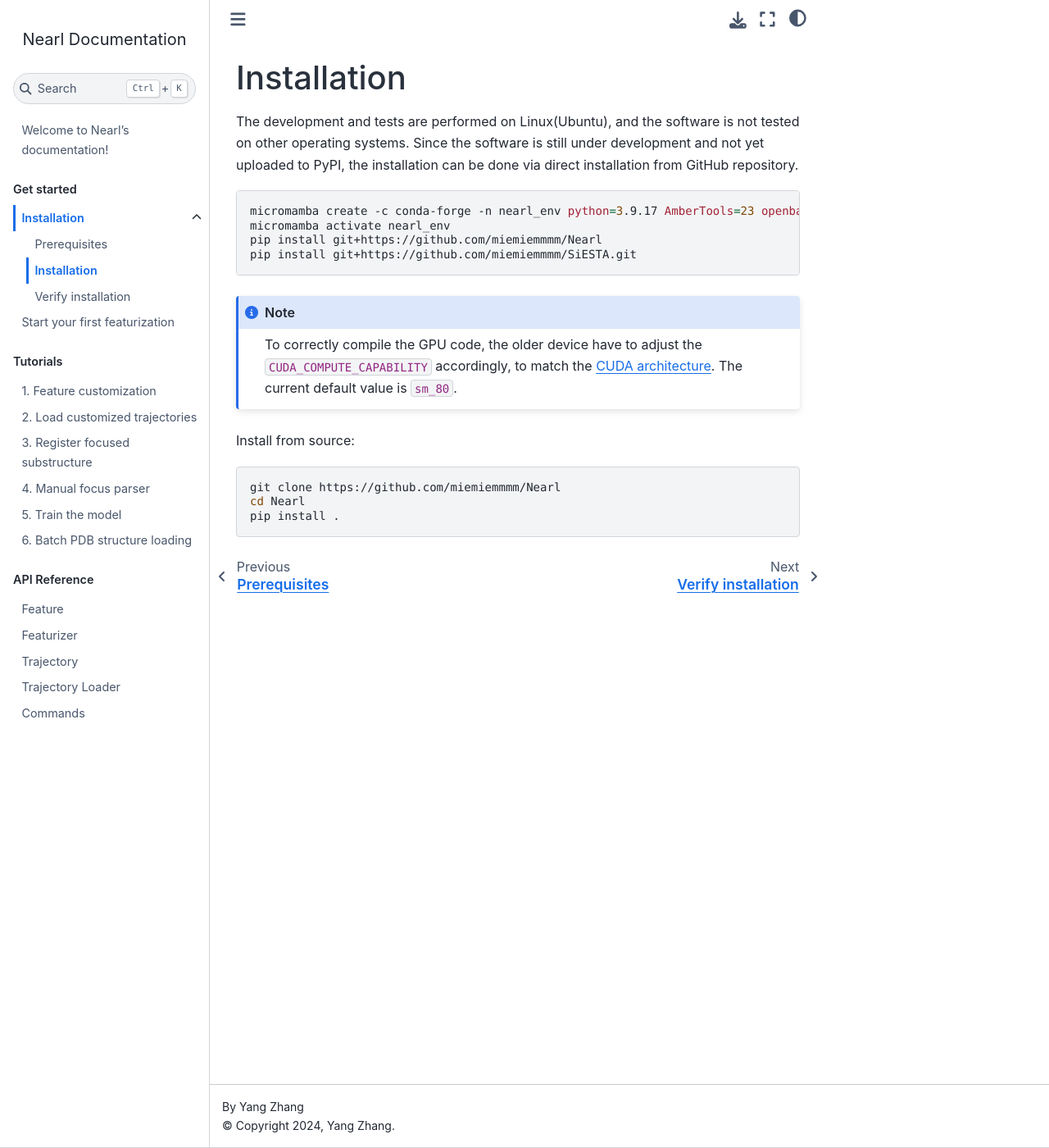
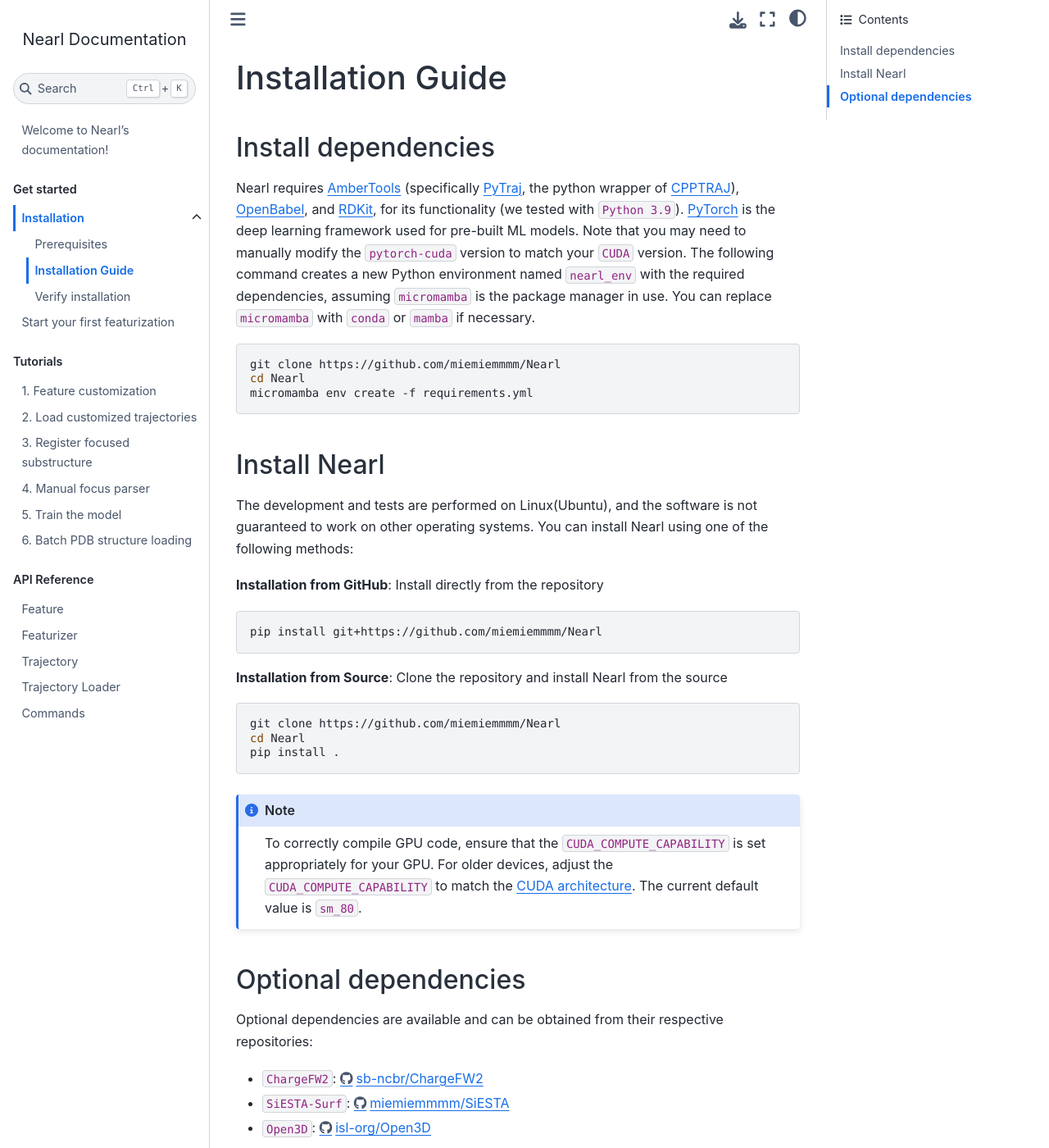
Before and after one commit to miemiemmmm/Nearl, a Sphinx documentation site: the page built from docs/source/install_steps.rst, in a window 1280 px wide and 1400 px high. Shown: the whole window at 82% size. Built offline with Sphinx 7.4.7 and the Sphinx Book theme 1.1.4, drawn with Linux system fonts in a browser that asks for light colours; pages that are not in the unit, such as notebooks, are missing from menus.

Commit message:
Updated the installation guide.

```diff
--- a/docs/source/install_steps.rst
+++ b/docs/source/install_steps.rst
@@ -1,24 +1,55 @@
-Installation
-------------
+Installation Guide
+------------------
 
-The development and tests are performed on Linux(Ubuntu), and the software is not tested on other operating systems.
-Since the software is still under development and not yet uploaded to PyPI, the installation can be done via direct installation from GitHub repository.
+Install dependencies
+^^^^^^^^^^^^^^^^^^^^
+Nearl requires `AmberTools <https://ambermd.org/AmberTools.php>`_ (specifically `PyTraj <https://github.com/Amber-MD/pytraj>`_, the python wrapper of `CPPTRAJ <https://github.com/Amber-MD/cpptraj>`_), `OpenBabel <https://github.com/openbabel/openbabel>`_, and `RDKit <https://github.com/rdkit/rdkit>`_, for its functionality (we tested with ``Python 3.9``).
+`PyTorch <https://pytorch.org/>`_ is the deep learning framework used for pre-built ML models. Note that you may need to manually modify the ``pytorch-cuda`` version to match your ``CUDA`` version.
+The following command creates a new Python environment named ``nearl_env`` with the required dependencies, assuming ``micromamba`` is the package manager in use.
+You can replace ``micromamba`` with ``conda`` or ``mamba`` if necessary.
 
 .. code-block:: bash
 
-  micromamba create -c conda-forge -n nearl_env python=3.9.17 AmberTools=23 openbabel=3.1.1
-  micromamba activate nearl_env
+  git clone https://github.com/miemiemmmm/Nearl
+  cd Nearl
+  micromamba env create -f requirements.yml
+
+
+Install Nearl
+^^^^^^^^^^^^^
+
+The development and tests are performed on Linux(Ubuntu), and the software is not guaranteed to work on other operating systems.
+You can install Nearl using one of the following methods:
+
+**Installation from GitHub**: Install directly from the repository
+
+.. code-block:: bash
+
   pip install git+https://github.com/miemiemmmm/Nearl
-  pip install git+https://github.com/miemiemmmm/SiESTA.git
 
-.. note::
-
-  To correctly compile the GPU code, the older device have to adjust the ``CUDA_COMPUTE_CAPABILITY`` accordingly, to match the `CUDA architecture <https://developer.nvidia.com/cuda-gpus>`_. The current default value is ``sm_80``.
-
-Install from source:
+**Installation from Source**: Clone the repository and install Nearl from the source
 
 .. code-block:: bash
 
   git clone https://github.com/miemiemmmm/Nearl
   cd Nearl
   pip install .
+
+
+.. note::
+
+  To correctly compile GPU code, ensure that the ``CUDA_COMPUTE_CAPABILITY`` is set appropriately for your GPU.
+  For older devices, adjust the ``CUDA_COMPUTE_CAPABILITY`` to match the `CUDA architecture <https://developer.nvidia.com/cuda-gpus>`_. The current default value is ``sm_80``.
+
+Optional dependencies
+^^^^^^^^^^^^^^^^^^^^^
+Optional dependencies are available and can be obtained from their respective repositories:
+
+- ``ChargeFW2``: https://github.com/sb-ncbr/ChargeFW2
+- ``SiESTA-Surf``: https://github.com/miemiemmmm/SiESTA
+- ``Open3D``: https://github.com/isl-org/Open3D
+
+.. The software is not yet uploaded to PyPI
+.. pip install git+https://github.com/miemiemmmm/SiESTA.git
+.. micromamba create -c conda-forge -n nearl_env python=3.9.17 AmberTools=23 openbabel=3.1.1
+.. micromamba activate nearl_env
--- a/docs/source/install_valid.rst
+++ b/docs/source/install_valid.rst
@@ -1,6 +1,6 @@
 Verify installation
 -------------------
-Runing the following command to check the installation of major components from Nearl:
+Run the following command to check the installation of major components from Nearl:
 
 .. code-block:: bash
 
```
Also changed, not shown: docs/source/install_prereq.rst (+7 -5 lines), docs/source/sphinx_requirements.yml (added, +29 -0 lines), requirements.yml (added, +30 -0 lines), 3 other files.
